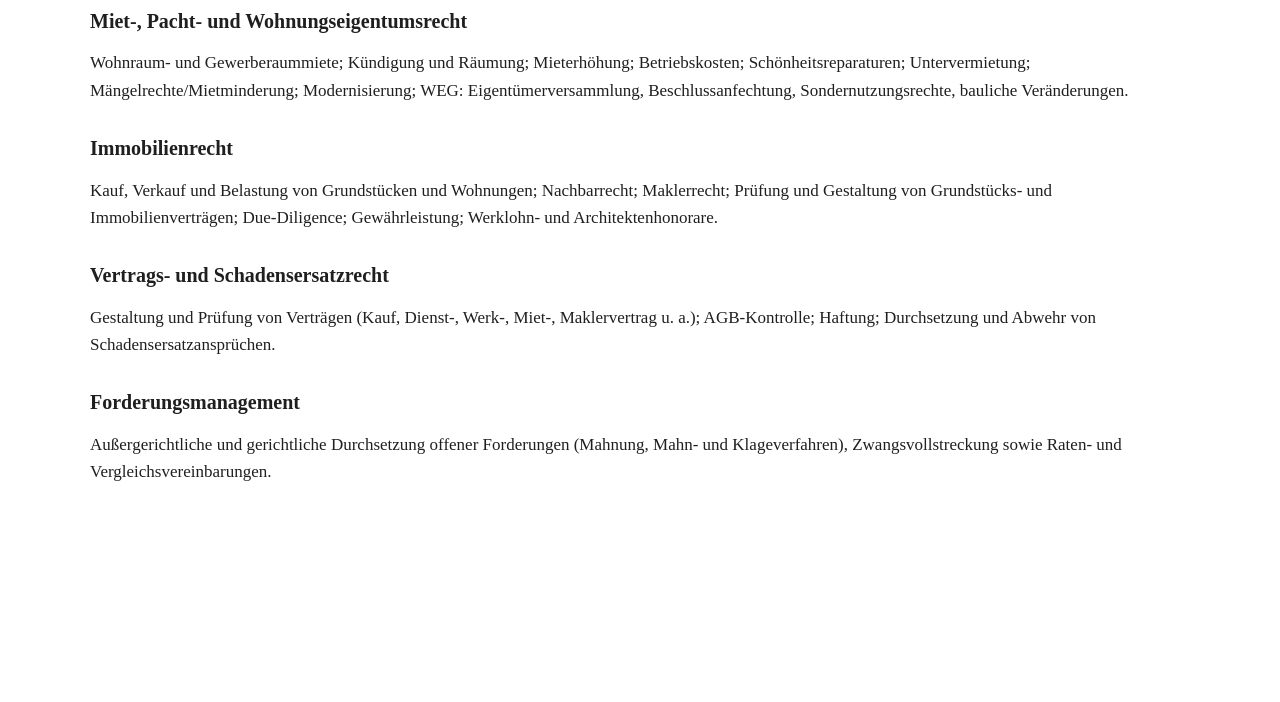
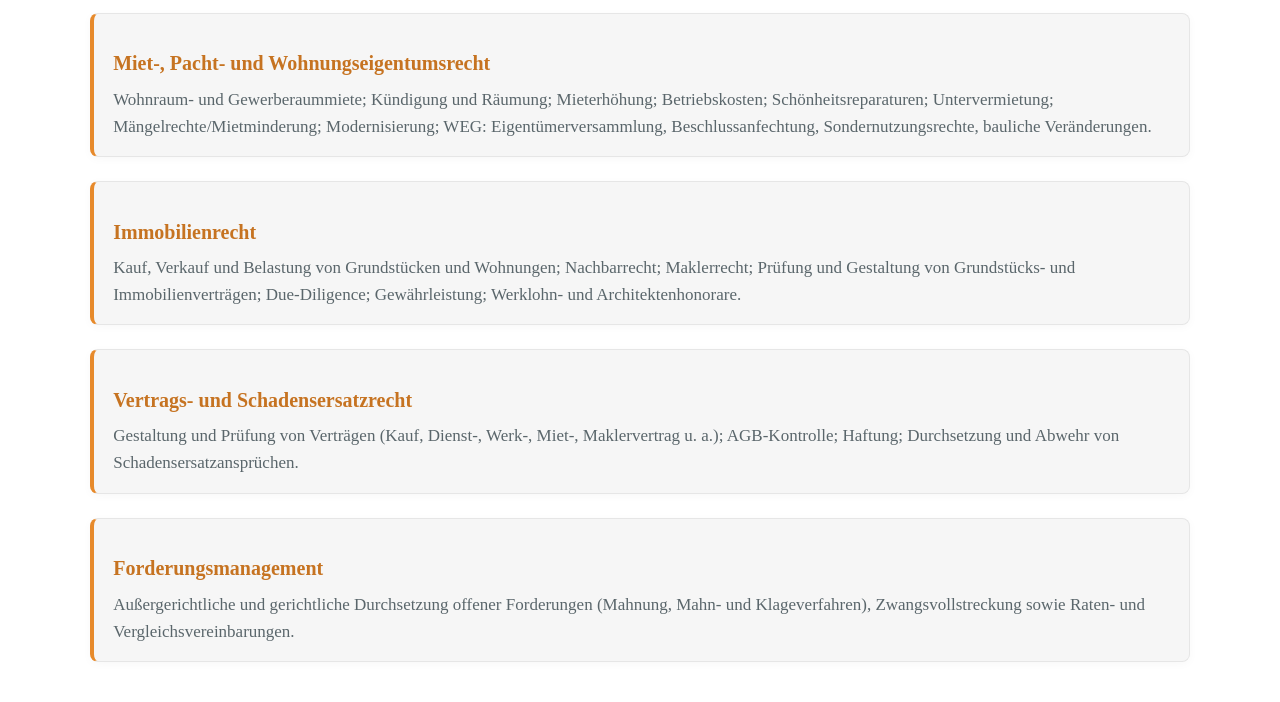
Before and after one commit to Kanzlei-Justel/kanzlei-juestel, a plain HTML site: page rechtsgebiete.html in a window 1280 px wide. Shown: the part 142-844 px from the top of the page. Before the commit the page ends 800 px from the top, so only its background shows below. Drawn offline with Linux system fonts and the light colour scheme; a web font is replaced by a local one.

Commit message:
Update styles.css

```diff
--- a/assets/styles.css
+++ b/assets/styles.css
@@ -54,10 +54,16 @@ a:hover{color:var(--accent-dark);text-decoration:underline}
 .brand .a{font-weight:700;margin-right:.35rem;color:var(--text)}
 .brand .b{font-weight:800;color:var(--accent)}
 .nav a{margin-left:1rem;color:var(--text);font-weight:600}
-.nav a:hover,.nav a[aria-current="page"]{color:var(--accent)}
+.nav a:hover,
+.nav a[aria-current="page"]{color:var(--accent)}
 
 /* ================= Typografie ================= */
-.h1{font-size:2rem;font-weight:800;color:#3b4a51;margin:1.25rem 0 1rem}
+.h1{
+  font-size:2rem;
+  font-weight:800;
+  color:#3b4a51;
+  margin:1.25rem 0 1rem;
+}
 h2{font-size:1.25rem;margin:1.1rem 0 .6rem}
 p{margin:.8rem 0}
 ul{margin:.5rem 0 1.1rem 1.1rem}
@@ -74,12 +80,26 @@ li{margin:.25rem 0}
   border-radius:6px;
   transition:background .2s,border-color .2s,color .2s,transform .06s;
 }
-.btn:hover{background:var(--accent);border-color:var(--accent);color:#111}
+.btn:hover{
+  background:var(--accent);
+  border-color:var(--accent);
+  color:#111;
+}
 .btn:active{transform:scale(.99)}
 
 /* ================= Startseite ================= */
-.intro-wrapper{display:flex;gap:2.2rem;align-items:flex-start;margin:3rem 0}
-.portrait{width:230px;border-radius:var(--radius);object-fit:cover;box-shadow:0 2px 10px rgba(0,0,0,.06)}
+.intro-wrapper{
+  display:flex;
+  gap:2.2rem;
+  align-items:flex-start;
+  margin:3rem 0;
+}
+.portrait{
+  width:230px;
+  border-radius:var(--radius);
+  object-fit:cover;
+  box-shadow:0 2px 10px rgba(0,0,0,.06);
+}
 .intro-text{max-width:700px}
 
 /* ================= Kontakt ================= */
@@ -159,12 +179,40 @@ li{margin:.25rem 0}
 .cv-grid dd{margin:0}
 
 /* ================= Rechtsgebiete ================= */
-.rechtsgebiete .rg-section{margin:1.25rem 0 1.75rem}
-.rechtsgebiete h2{font-size:1.25rem;margin-bottom:.35rem}
+
+.rechtsgebiete{
+  margin-top:1.75rem;
+  margin-bottom:2.5rem;
+}
+
+/* Jeder Bereich als „Karte“ in Kanzleifarben */
+.rechtsgebiete .rg-section{
+  background:var(--panel);
+  border:1px solid var(--panel-border);
+  border-left:4px solid var(--accent);
+  border-radius:8px;
+  padding:1rem 1.2rem;
+  margin:1.25rem 0 1.5rem;
+  box-shadow:0 2px 10px rgba(0,0,0,.03);
+}
+
+/* Überschriften in Akzentfarbe */
+.rechtsgebiete .rg-section h2{
+  font-size:1.25rem;
+  margin-bottom:.35rem;
+  color:var(--accent-dark);
+}
+
+/* Fließtext in dezentem Grau */
+.rechtsgebiete .rg-section p{
+  margin:.4rem 0 0;
+  color:var(--muted);
+}
 
 /* ================= Legal pages (Impressum/Datenschutz) ================= */
 .legal{max-width:900px;margin:2rem auto}
-.legal p,.legal li{font-size:16px}
+.legal p,
+.legal li{font-size:16px}
 .legal h1{margin-top:1.25rem}
 .legal h2{margin-top:1.1rem}
 .legal ul{margin-left:1.1rem}
@@ -179,6 +227,9 @@ li{margin:.25rem 0}
   .team-body{flex-direction:column;align-items:center}
   .team-photo{width:200px}
   .cv-grid{grid-template-columns:7rem 1fr}
+  .rechtsgebiete .rg-section{
+    padding:.9rem 1rem;
+  }
 }
 @media (max-width: 480px){
   .h1{font-size:1.8rem}
```
